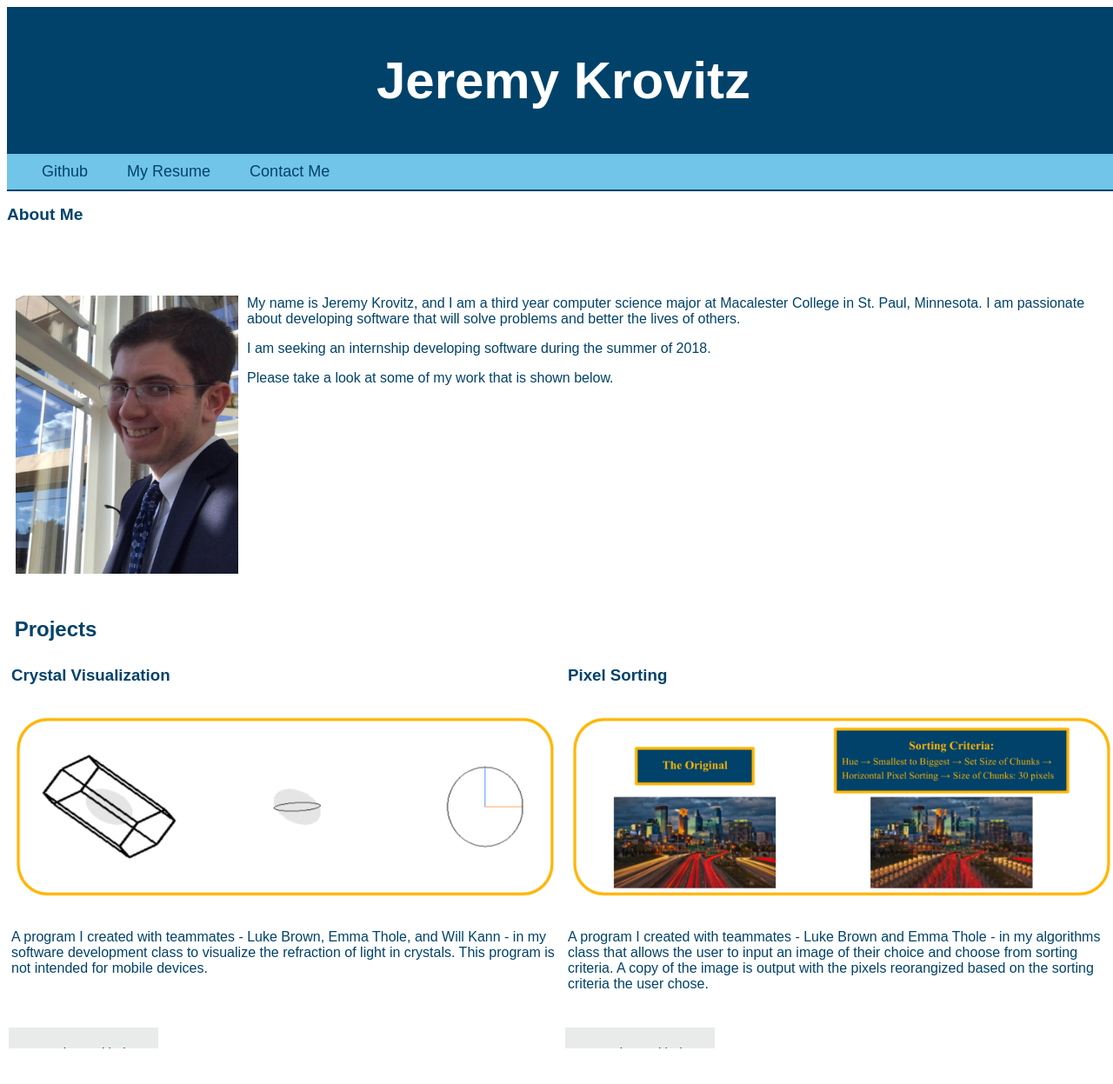
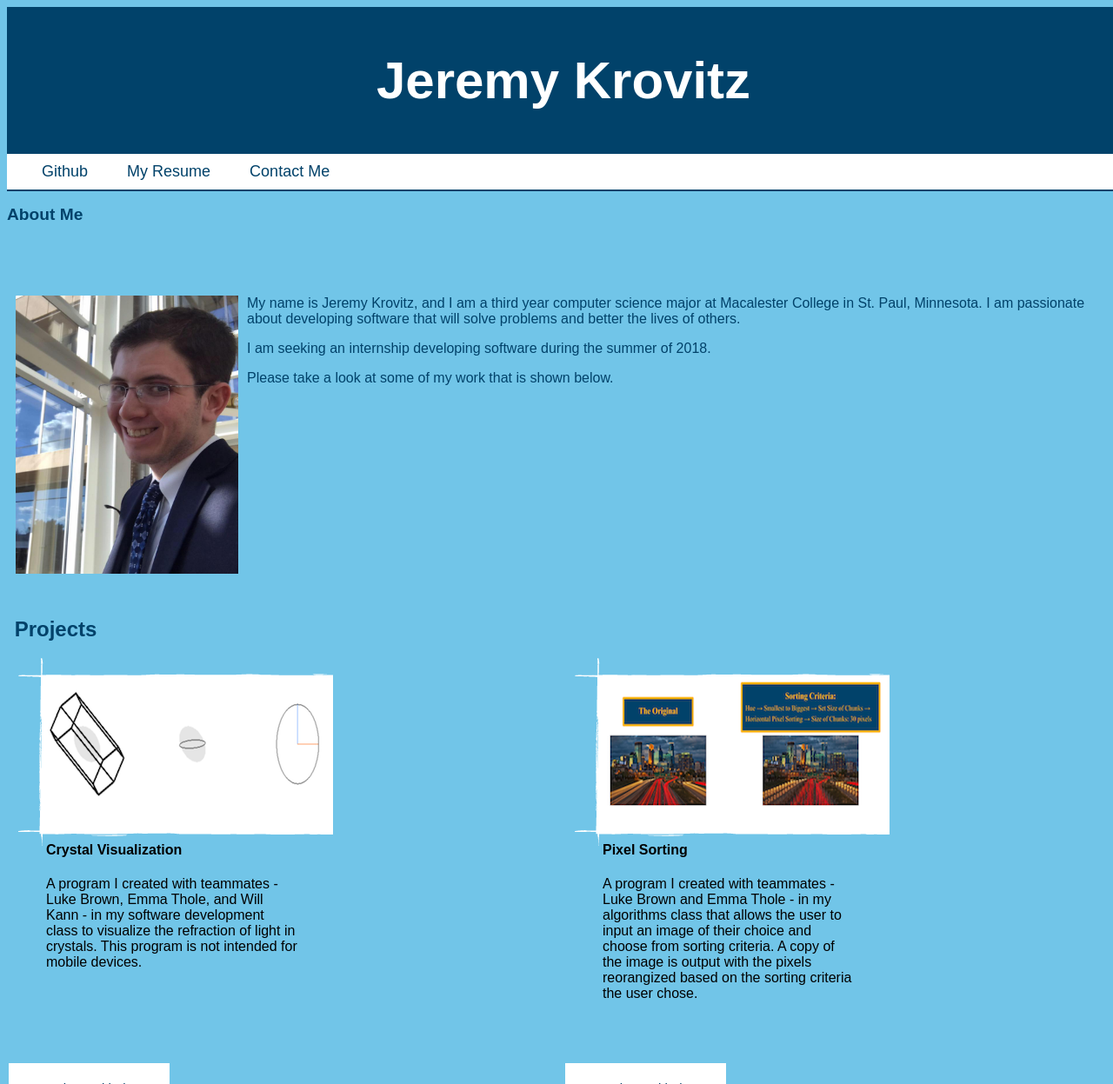
Before and after one commit to jkrovitz/jkrovitz, a PHP site: page / in a window 1280 px wide. Shown: the whole page at 87% size. Before the commit the page ends 1206 px from the top, so only its background shows below. Run offline with PHP 8.4, Linux system fonts and the light colour scheme; some libraries are stand-ins or nearby versions.

Commit message:
Updated buttons and backgrounds.

```diff
--- a/Style/dropdownmenu.css
+++ b/Style/dropdownmenu.css
@@ -16,7 +16,7 @@
       border-bottom-width: 2px;
       border-bottom-style: solid;
       display: block;
-      background-color: #71C5e8;
+      background-color: #ffffff;
 
 padding:10px 20px;
 
--- a/Style/responsivedesign.css
+++ b/Style/responsivedesign.css
@@ -232,14 +232,14 @@ a:link, a:visited, a:hover {
   left: 0;
   bottom: 0;
   width: 100%;
-  background-color: #ffffff;
+  background-color: #71C5e8;
   color: #01426a;
   text-align: center;
 }
 
 
 .button {
-  background-color: #4CAF50;
+  background-color: #ffffff;
   border: none;
   color: white;
   padding: 20px 32px;
@@ -251,7 +251,7 @@ a:link, a:visited, a:hover {
   -webkit-transition-duration: 0.4s; /* Safari */
   transition-duration: 0.4s;
   cursor: pointer;
-  background-color: #E9EBEB;
+  background-color: #ffffff;
   color: #01426A;
   /*    border: 2px solid #FFB500;*/
 }
@@ -262,3 +262,22 @@ a:link, a:visited, a:hover {
   background-color: #FFB500;
   color: white;
 }
+
+.hr {
+	background:url('/images/hr.png') no-repeat bottom center;
+	padding-bottom:40px;
+	margin-bottom:40px;
+}
+
+
+article {
+	background:url('/images/article-bg.png') no-repeat 8px 0px;
+    padding: 20px 40px;
+    width: 370px;
+
+}
+
+article img {
+	margin:6px 0px 15px;
+	text-align:center;
+}
--- a/contactme.html
+++ b/contactme.html
@@ -111,7 +111,7 @@ position:absolute;
 
 
   </style>
-  <body bgcolor="#ffffff" style="font-family:ARIAL;">
+  <body bgcolor="#71C5e8" style="font-family:ARIAL;">
 
 
 
--- a/index.html
+++ b/index.html
@@ -17,7 +17,7 @@
 
     <meta name="viewport" content="width=device-width, initial-scale=1.0">
   </head>
-  <body bgcolor="#ffffff" style="font-family:ARIAL;">
+  <body bgcolor="#71C5E8" style="font-family:ARIAL;">
 
     <div id="siteHeader"></div>
 
@@ -56,21 +56,55 @@
 
     <div class="firstRow">
       <div class="firstColumnSet" >
+<!--
         <h3><font color="#01426a">Crystal Visualization</font></h3>
       </div>
       <div class="firstColumnSet" >
         <h3><font color="#01426a">Pixel Sorting</font></h3>
+-->
       </div>
     </div>
 
     <div class="secondRow">
       <div class="secondColumnSet" >
+         <article class="prefix_1 suffix_1 grid_10 alpha">
+      <a href="projects/crystalProject/crystalIndex.html" target="_self">
+          <img src="Images/crystalVisualizationRectangle.png" alt="Crystal Visualization">
+        </a>
+        <h4>Crystal Visualization</h4>
+        <p>  A program I created with teammates - Luke Brown, Emma Thole, and Will Kann - in my software development class to visualize the
+          refraction of light in crystals. This program is not intended for mobile devices.</p>
+        <!-- <a class="button" target="_blank" href="https://github.com/mattrudder/Astro">See it on Github &gt;</a> -->
+<!--
+              <button class="button button1"  type="reset" onclick="location.href='https://github.com/jkrovitz/jkrovitz/tree/master/projects/crystalProject'">
+          See it on Github >
+        </button>
+-->
+        </article>
+
+<!--
         <a href="projects/crystalProject/crystalIndex.html" target="_self">
           <img src="Images/crystalVisualization.png" alt="Crystal Visualization" width=100% height=%>
         </a>
+-->
       </div>
       <div class="secondColumnSet" >
-        <img src="Images/pixelSortingButton.png" alt="Pixel Sorting" width=100% height=%>
+<!--        <img src="Images/pixelSortingButton.png" alt="Pixel Sorting" width=100% height=%>-->
+         <article class="prefix_1 suffix_1 grid_10 alpha">
+        <a target="_blank">
+          <img src="/Images/pixelSortingButtonRectangle.png" alt="Pixel Sorting">
+        </a>
+        <h4>Pixel Sorting</h4>
+        <p>A program I created with teammates - Luke Brown and Emma Thole - in my algorithms class that allows the user to input an
+          image of their choice and choose from sorting criteria. A copy of the image is output with the pixels reorangized
+          based on the sorting criteria the user chose.</p>
+        <!-- <a class="button" target="_blank" href="https://github.com/mattrudder/Astro">See it on Github &gt;</a> -->
+<!--
+             <button class="button button1"  type="reset" onclick="location.href='https://github.com/jkrovitz/jkrovitz/tree/master/projects/pixelSorting'">
+          See it on Github >
+        </button>
+-->
+        </article>
       </div>
     </div>
 
@@ -81,6 +115,7 @@
 
 
 
+<!--
         <p ><font color="#01426a">
           A program I created with teammates - Luke Brown, Emma Thole, and Will Kann - in my software development class to visualize the
           refraction of light in crystals. This program is not intended for mobile devices.</font></p>
@@ -92,17 +127,19 @@
           image of their choice and choose from sorting criteria. A copy of the image is output with the pixels reorangized
           based on the sorting criteria the user chose.
           </font></p>
+-->
       </div>
     </div>
-    <div class="fourthRow">
-      <div class="fourthColumnSet" >
+    <div class="fourthRow" style="left:50px;">
+
+      <div class="fourthColumnSet"; style="left:50px;">
         <button class="button button1"  type="reset" onclick="location.href='https://github.com/jkrovitz/jkrovitz/tree/master/projects/crystalProject'">
-          See it on Github
+          See it on Github >
         </button>
       </div>
-      <div class="fourthColumnSet" >
+      <div  class="fourthColumnSet"; style="left:50px;" >
         <button class="button button1"  type="reset" onclick="location.href='https://github.com/jkrovitz/jkrovitz/tree/master/projects/pixelSorting'">
-          See it on Github
+          See it on Github >
         </button>
       </div>
     </div>
--- a/resume.html
+++ b/resume.html
@@ -30,7 +30,7 @@
 
   </style>
 
-  <body bgcolor="#ffffff" style="font-family:ARIAL;">
+  <body bgcolor="#71C5e8" style="font-family:ARIAL;">
 
     <div id="siteHeader"></div>
 
```
Also changed, not shown: Images/article-bg.png (added), Images/crystalVisualizationRectangle.png (added), Images/pixelSortingButtonRectangle.png (added).
